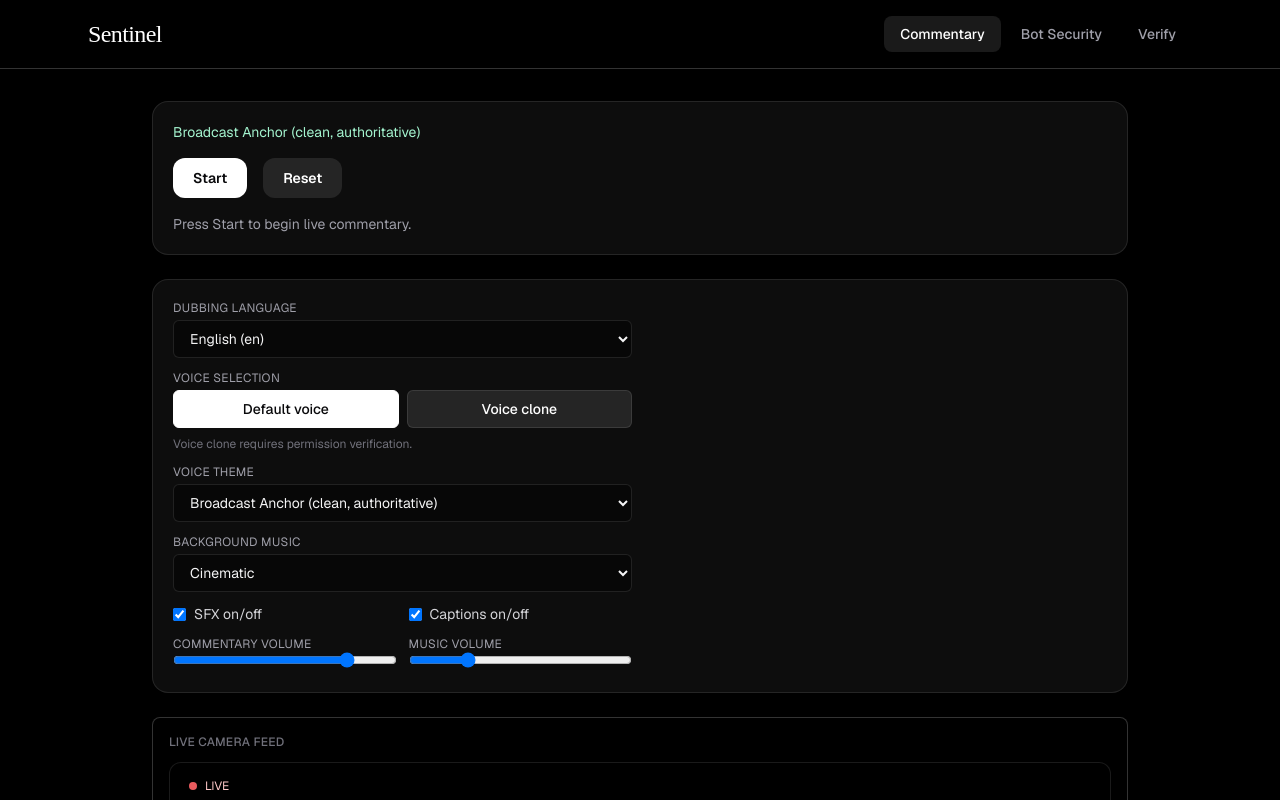
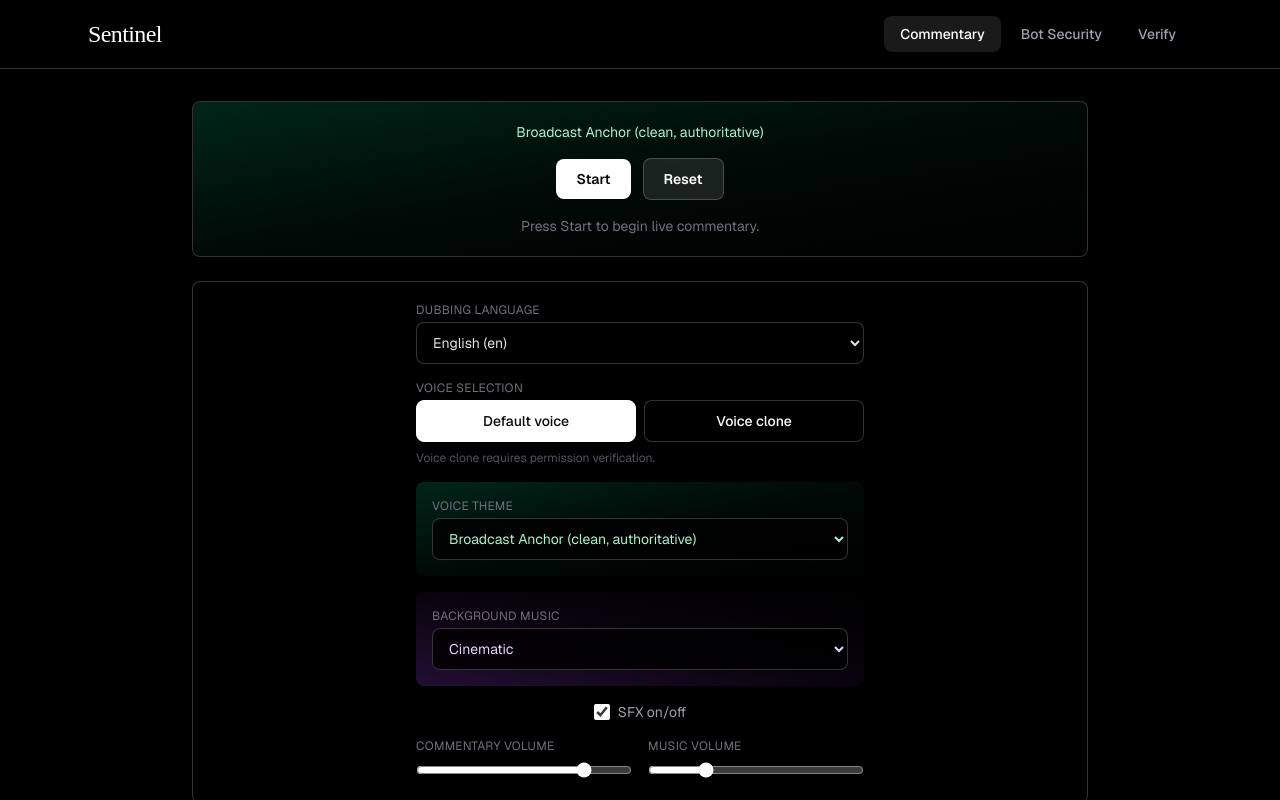
Before and after one commit to forkiron/utrahacks, a Next.js app in the folder frontend/: page /coach in a window 1280 px wide. Shown: the top 800 px of the page. Built offline with nearby package versions, Linux system fonts and the light colour scheme; a web font is replaced by a local one.

Commit message:
style: coach page vercelify

```diff
--- a/frontend/app/coach/LiveCoach.tsx
+++ b/frontend/app/coach/LiveCoach.tsx
@@ -25,6 +25,14 @@ type VoiceTheme = {
   rate: number;
   pitch: number;
   className: string;
+  gradient: string; // for bg gradient
+};
+
+type MusicTrack = {
+  id: string;
+  label: string;
+  gradient: string;
+  textClass: string;
 };
 
 const DEMO_LANGS = [
@@ -46,13 +54,15 @@ const VOICE_THEMES: VoiceTheme[] = [
     rate: 0.95,
     pitch: 0.9,
     className: "text-emerald-200",
+    gradient: "from-emerald-500/20 via-emerald-500/5 to-transparent",
   },
   {
     id: "play_by_play",
     label: "Play-by-Play (fast, precise)",
     rate: 1.18,
     pitch: 1.15,
-    className: "text-sky-200",
+    className: "text-violet-200",
+    gradient: "from-violet-500/20 via-violet-500/5 to-transparent",
   },
   {
     id: "excited_caster",
@@ -60,6 +70,7 @@ const VOICE_THEMES: VoiceTheme[] = [
     rate: 1.22,
     pitch: 1.25,
     className: "text-rose-200",
+    gradient: "from-rose-500/20 via-rose-500/5 to-transparent",
   },
   {
     id: "analyst_desk",
@@ -67,6 +78,7 @@ const VOICE_THEMES: VoiceTheme[] = [
     rate: 0.92,
     pitch: 0.85,
     className: "text-amber-200",
+    gradient: "from-amber-500/20 via-amber-500/5 to-transparent",
   },
   {
     id: "sideline_reporter",
@@ -74,15 +86,16 @@ const VOICE_THEMES: VoiceTheme[] = [
     rate: 1.02,
     pitch: 1.0,
     className: "text-lime-200",
+    gradient: "from-lime-500/20 via-lime-500/5 to-transparent",
   },
 ];
 
-const MUSIC_TRACKS = [
-  { id: "none", label: "None" },
-  { id: "cinematic", label: "Cinematic" },
-  { id: "upbeat", label: "Upbeat" },
-  { id: "tension", label: "Tension" },
-  { id: "victory", label: "Victory" },
+const MUSIC_TRACKS: MusicTrack[] = [
+  { id: "none", label: "None", gradient: "from-zinc-500/10 via-transparent to-transparent", textClass: "text-zinc-400" },
+  { id: "cinematic", label: "Cinematic", gradient: "from-purple-500/20 via-purple-500/5 to-transparent", textClass: "text-purple-200" },
+  { id: "upbeat", label: "Upbeat", gradient: "from-green-500/20 via-green-500/5 to-transparent", textClass: "text-green-200" },
+  { id: "tension", label: "Tension", gradient: "from-red-500/20 via-red-500/5 to-transparent", textClass: "text-red-200" },
+  { id: "victory", label: "Victory", gradient: "from-amber-500/20 via-amber-500/5 to-transparent", textClass: "text-amber-200" },
 ];
 
 const demoTimeline: TimelineEvent[] = [
@@ -374,7 +387,6 @@ export default function LiveCoach() {
   const [sfxEnabled, setSfxEnabled] = useState(true);
   const [commentaryVolume, setCommentaryVolume] = useState(0.8);
   const [musicVolume, setMusicVolume] = useState(0.25);
-  const [captionsOn, setCaptionsOn] = useState(true);
   const [latestCaption, setLatestCaption] = useState("");
   const [status, setStatus] = useState("Press Start to begin live commentary.");
   const [availableVoices, setAvailableVoices] = useState<SpeechSynthesisVoice[]>([]);
@@ -386,6 +398,11 @@ export default function LiveCoach() {
   const selectedTheme = useMemo(
     () => VOICE_THEMES.find((theme) => theme.id === voiceTheme) || VOICE_THEMES[0],
     [voiceTheme]
+  );
+
+  const selectedMusicTrack = useMemo(
+    () => MUSIC_TRACKS.find((t) => t.id === musicTrack) || MUSIC_TRACKS[0],
+    [musicTrack]
   );
 
   const sfxMap = useMemo<Record<SfxId, string>>(() => {
@@ -594,19 +611,20 @@ export default function LiveCoach() {
   }, [videoUrl]);
 
   return (
-    <div className="space-y-6 font-sans">
-      <div className="rounded-2xl border border-white/10 bg-white/5 backdrop-blur p-5">
-          <div className="flex flex-col gap-4">
-            <div className="flex flex-wrap items-center gap-3">
+    <div className="space-y-6 font-sans max-w-4xl mx-auto">
+      <div className="relative rounded-lg border border-white/20 bg-black/60 backdrop-blur-sm shadow-sm p-5 overflow-hidden">
+        <div
+          className={`absolute inset-0 bg-gradient-to-br ${selectedTheme.gradient} pointer-events-none`}
+        />
+        <div className="relative z-10 flex flex-col items-center text-center gap-4">
           <span className={`text-sm ${selectedTheme.className}`}>
             {selectedTheme.label}
           </span>
-            </div>
-          <div className="flex flex-wrap items-center gap-4">
+          <div className="flex flex-wrap items-center justify-center gap-3">
             <button
               type="button"
               onClick={startDemo}
-              className="rounded-xl bg-white px-5 py-2.5 text-sm font-semibold text-zinc-950 hover:bg-zinc-100 disabled:opacity-50 transition-colors"
+              className="rounded-lg bg-white px-5 py-2.5 text-sm font-semibold text-zinc-950 hover:bg-zinc-200 disabled:opacity-50 transition-colors"
             >
               Start
             </button>
@@ -614,7 +632,7 @@ export default function LiveCoach() {
               <button
                 type="button"
                 onClick={stopDemo}
-                className="rounded-xl bg-white/10 px-5 py-2.5 text-sm font-semibold text-white hover:bg-white/20 transition-colors"
+                className="rounded-lg bg-white/10 border border-white/20 px-5 py-2.5 text-sm font-semibold text-white hover:bg-white/20 transition-colors"
               >
                 Pause
               </button>
@@ -623,7 +641,7 @@ export default function LiveCoach() {
               <button
                 type="button"
                 onClick={resumeDemo}
-                className="rounded-xl bg-white/10 px-5 py-2.5 text-sm font-semibold text-white hover:bg-white/20 transition-colors"
+                className="rounded-lg bg-white/10 border border-white/20 px-5 py-2.5 text-sm font-semibold text-white hover:bg-white/20 transition-colors"
               >
                 Resume
               </button>
@@ -631,24 +649,23 @@ export default function LiveCoach() {
             <button
               type="button"
               onClick={resetDemo}
-              className="rounded-xl bg-white/10 px-5 py-2.5 text-sm font-semibold text-white hover:bg-white/20 transition-colors"
+              className="rounded-lg bg-white/10 border border-white/20 px-5 py-2.5 text-sm font-semibold text-white hover:bg-white/20 transition-colors"
             >
               Reset
             </button>
           </div>
-          <div className="text-sm text-zinc-400">{status}</div>
+          <div className="text-sm text-zinc-500">{status}</div>
         </div>
       </div>
 
-      <div className="rounded-2xl border border-white/10 bg-white/5 backdrop-blur p-5">
-        <div className="grid gap-4 md:grid-cols-2">
-          <div className="grid gap-3">
+      <div className="rounded-lg border border-white/20 bg-black/60 backdrop-blur-sm shadow-sm p-5">
+        <div className="max-w-md mx-auto space-y-4">
           <div>
-              <label className="text-xs text-zinc-400 uppercase tracking-wide block mb-1">
+            <label className="text-xs text-zinc-500 uppercase tracking-wide block mb-1">
               Dubbing language
             </label>
             <select
-                className="w-full bg-black/40 border border-white/10 rounded-md px-3 py-2 text-sm"
+              className="w-full bg-black border border-white/20 rounded-lg px-3 py-2.5 text-sm text-zinc-200"
               value={dubbingLang}
               onChange={(event) => setDubbingLang(event.target.value)}
             >
@@ -660,17 +677,17 @@ export default function LiveCoach() {
             </select>
           </div>
           <div>
-              <label className="text-xs text-zinc-400 uppercase tracking-wide block mb-1">
+            <label className="text-xs text-zinc-500 uppercase tracking-wide block mb-1">
               Voice selection
             </label>
             <div className="flex gap-2">
               <button
                 type="button"
                 onClick={() => handleVoiceModeChange("default")}
-                  className={`flex-1 rounded-md px-3 py-2 text-sm font-medium border transition-colors ${
+                className={`flex-1 rounded-lg px-3 py-2.5 text-sm font-medium border transition-colors ${
                   voiceMode === "default"
                     ? "bg-white text-zinc-950 border-white"
-                      : "bg-white/10 text-white border-white/10 hover:bg-white/20"
+                    : "bg-black text-white border-white/20 hover:bg-white/10"
                 }`}
               >
                 Default voice
@@ -678,25 +695,29 @@ export default function LiveCoach() {
               <button
                 type="button"
                 onClick={() => handleVoiceModeChange("clone")}
-                  className={`flex-1 rounded-md px-3 py-2 text-sm font-medium border transition-colors ${
+                className={`flex-1 rounded-lg px-3 py-2.5 text-sm font-medium border transition-colors ${
                   voiceMode === "clone"
                     ? "bg-white text-zinc-950 border-white"
-                      : "bg-white/10 text-white border-white/10 hover:bg-white/20"
+                    : "bg-black text-white border-white/20 hover:bg-white/10"
                 }`}
               >
                 Voice clone
               </button>
             </div>
-              <p className="text-xs text-zinc-500 mt-2">
+            <p className="text-xs text-zinc-600 mt-2">
               Voice clone requires permission verification.
             </p>
           </div>
-            <div>
-              <label className="text-xs text-zinc-400 uppercase tracking-wide block mb-1">
+          <div className="relative rounded-lg overflow-hidden">
+            <div
+              className={`absolute inset-0 bg-gradient-to-br ${selectedTheme.gradient} pointer-events-none`}
+            />
+            <div className="relative z-10 p-4">
+              <label className="text-xs text-zinc-500 uppercase tracking-wide block mb-1">
                 Voice theme
               </label>
               <select
-                className="w-full bg-black/40 border border-white/10 rounded-md px-3 py-2 text-sm"
+                className={`w-full bg-black/80 border border-white/20 rounded-lg px-3 py-2.5 text-sm ${selectedTheme.className}`}
                 value={voiceTheme}
                 onChange={(event) => setVoiceTheme(event.target.value)}
               >
@@ -707,12 +728,17 @@ export default function LiveCoach() {
                 ))}
               </select>
             </div>
-            <div>
-              <label className="text-xs text-zinc-400 uppercase tracking-wide block mb-1">
+          </div>
+          <div className="relative rounded-lg overflow-hidden">
+            <div
+              className={`absolute inset-0 bg-gradient-to-tr ${selectedMusicTrack.gradient} pointer-events-none`}
+            />
+            <div className="relative z-10 p-4">
+              <label className="text-xs text-zinc-500 uppercase tracking-wide block mb-1">
                 Background music
               </label>
               <select
-                className="w-full bg-black/40 border border-white/10 rounded-md px-3 py-2 text-sm"
+                className={`w-full bg-black/80 border border-white/20 rounded-lg px-3 py-2.5 text-sm ${selectedMusicTrack.textClass}`}
                 value={musicTrack}
                 onChange={(event) => setMusicTrack(event.target.value)}
               >
@@ -723,26 +749,20 @@ export default function LiveCoach() {
                 ))}
               </select>
             </div>
-            <div className="grid grid-cols-2 gap-3">
-              <label className="flex items-center gap-2 text-sm text-zinc-300">
+          </div>
+          <div className="flex items-center justify-center">
+            <label className="flex items-center gap-2 text-sm text-zinc-400">
               <input
                 type="checkbox"
                 checked={sfxEnabled}
                 onChange={(event) => setSfxEnabled(event.target.checked)}
+                className="w-4 h-4 rounded border-white/20 bg-black accent-white"
               />
               SFX on/off
             </label>
-              <label className="flex items-center gap-2 text-sm text-zinc-300">
-                <input
-                  type="checkbox"
-                  checked={captionsOn}
-                  onChange={(event) => setCaptionsOn(event.target.checked)}
-                />
-                Captions on/off
-              </label>
           </div>
-            <div className="grid grid-cols-2 gap-3">
-              <label className="text-xs text-zinc-400 uppercase tracking-wide">
+          <div className="grid grid-cols-2 gap-4">
+            <label className="text-xs text-zinc-500 uppercase tracking-wide">
               Commentary volume
               <input
                 type="range"
@@ -751,10 +771,10 @@ export default function LiveCoach() {
                 step="0.05"
                 value={commentaryVolume}
                 onChange={(event) => setCommentaryVolume(Number(event.target.value))}
-                  className="w-full"
+                className="w-full mt-2 accent-white"
               />
             </label>
-              <label className="text-xs text-zinc-400 uppercase tracking-wide">
+            <label className="text-xs text-zinc-500 uppercase tracking-wide">
               Music volume
               <input
                 type="range"
@@ -763,16 +783,15 @@ export default function LiveCoach() {
                 step="0.05"
                 value={musicVolume}
                 onChange={(event) => setMusicVolume(Number(event.target.value))}
-                  className="w-full"
+                className="w-full mt-2 accent-white"
               />
             </label>
           </div>
         </div>
       </div>
-      </div>
 
       <div className="grid gap-6 lg:grid-cols-[2fr,1fr]">
-        <div className="rounded-lg border border-white/20 bg-black shadow-sm p-4">
+        <div className="rounded-lg border border-white/20 bg-black/60 backdrop-blur-sm shadow-sm p-4">
           <h2 className="mb-3 text-xs font-medium uppercase tracking-wide text-zinc-500">
             Live camera feed
           </h2>
@@ -782,7 +801,7 @@ export default function LiveCoach() {
               autoPlay={false}
               muted
               playsInline
-              className="w-full rounded-xl border border-white/10 bg-black aspect-video object-cover"
+              className="w-full rounded-lg border border-white/20 bg-black aspect-video object-cover"
               src={videoUrl || undefined}
               onTimeUpdate={handleTimeUpdate}
               onEnded={handleVideoEnded}
@@ -790,46 +809,46 @@ export default function LiveCoach() {
               controlsList="nodownload noplaybackrate"
               disablePictureInPicture
             />
-            {captionsOn && latestCaption && (
-              <div className="absolute bottom-3 left-3 right-3 bg-black/60 text-white text-sm px-3 py-2 rounded-md">
+            {latestCaption && (
+              <div className="absolute bottom-3 left-3 right-3 bg-black/80 border border-white/10 text-white text-sm px-3 py-2 rounded-lg">
                 {latestCaption}
               </div>
             )}
-            <div className="absolute top-3 left-3 inline-flex items-center gap-2 bg-black/70 text-xs text-red-200 px-2 py-1 rounded-full">
+            <div className="absolute top-3 left-3 inline-flex items-center gap-2 bg-black/80 border border-white/10 text-xs text-red-300 px-2.5 py-1 rounded-lg">
               <span className="h-2 w-2 rounded-full bg-red-400 animate-pulse" />
               LIVE
             </div>
           </div>
         </div>
 
-        <div className="rounded-2xl border border-white/10 bg-white/5 backdrop-blur p-4">
+        <div className="rounded-lg border border-white/20 bg-black/60 backdrop-blur-sm shadow-sm p-4">
           <div className="flex items-center justify-between">
             <h2 className="text-xs font-medium uppercase tracking-wide text-zinc-500">
               Commentary Log
             </h2>
-            <span className={`text-xs ${selectedTheme.className}`}>
+            <span className="text-xs text-zinc-400">
               {selectedTheme.label}
             </span>
           </div>
           <div
             ref={logRef}
-            className="mt-4 max-h-[420px] space-y-3 overflow-y-auto rounded-lg border border-white/10 bg-black/40 px-4 py-3"
+            className="mt-4 max-h-[420px] space-y-3 overflow-y-auto rounded-lg border border-white/20 bg-black px-4 py-3"
           >
             {log.length === 0 && (
-              <p className="text-sm text-zinc-500">
+              <p className="text-sm text-zinc-600">
                 Commentary appears here as the demo plays.
               </p>
             )}
             {log.map((entry, index) => (
               <div
                 key={`${entry.event.id}-${index}`}
-                className="rounded-xl border border-white/5 bg-black/30 p-3"
+                className="rounded-lg border border-white/10 bg-white/5 p-3"
               >
                 <div className="flex items-center justify-between text-xs text-zinc-500">
                   <span>{formatTime(entry.time)}</span>
                   <span className="uppercase tracking-wide">{entry.event.label}</span>
                 </div>
-                <p className="mt-2 text-sm text-zinc-200">{entry.text}</p>
+                <p className="mt-2 text-sm text-zinc-300">{entry.text}</p>
               </div>
             ))}
           </div>
@@ -838,17 +857,17 @@ export default function LiveCoach() {
 
       <audio ref={musicRef} />
       {showEthicsModal && (
-        <div className="fixed inset-0 z-50 flex items-center justify-center bg-black/70 px-4">
-          <div className="w-full max-w-md rounded-2xl border border-white/10 bg-[#111] p-6 space-y-4">
+        <div className="fixed inset-0 z-50 flex items-center justify-center bg-black/80 backdrop-blur-sm px-4">
+          <div className="w-full max-w-md rounded-lg border border-white/20 bg-black p-6 space-y-4 shadow-2xl">
             <h3 className="text-lg font-semibold text-white">Voice Clone Ethics</h3>
-            <p className="text-sm text-zinc-400">
+            <p className="text-sm text-zinc-500">
               Confirm you have explicit permission to use this voice in this
               recording and any generated commentary.
             </p>
-            <label className="flex items-start gap-3 text-sm text-zinc-200">
+            <label className="flex items-start gap-3 text-sm text-zinc-300">
               <input
                 type="checkbox"
-                className="mt-1"
+                className="mt-1 w-4 h-4 rounded border-white/20 bg-black accent-white"
                 checked={ethicsConfirmed}
                 onChange={(event) => setEthicsConfirmed(event.target.checked)}
               />
@@ -863,7 +882,7 @@ export default function LiveCoach() {
                     setVoiceMode("default");
                   }
                 }}
-                className="px-4 py-2 text-sm rounded-md bg-white/10 text-white hover:bg-white/20"
+                className="px-4 py-2.5 text-sm rounded-lg border border-white/20 bg-black text-white hover:bg-white/10 transition-colors"
               >
                 Cancel
               </button>
@@ -874,10 +893,10 @@ export default function LiveCoach() {
                     setShowEthicsModal(false);
                   }
                 }}
-                className={`px-4 py-2 text-sm rounded-md font-medium ${
+                className={`px-4 py-2.5 text-sm rounded-lg font-medium transition-colors ${
                   ethicsConfirmed
-                    ? "bg-white text-zinc-950 hover:bg-zinc-100"
-                    : "bg-white/10 text-zinc-500 cursor-not-allowed"
+                    ? "bg-white text-zinc-950 hover:bg-zinc-200"
+                    : "bg-white/10 text-zinc-600 cursor-not-allowed border border-white/10"
                 }`}
                 disabled={!ethicsConfirmed}
               >
--- a/frontend/app/page.tsx
+++ b/frontend/app/page.tsx
@@ -1,8 +1,14 @@
+"use client";
+
 import Link from "next/link";
 import LandingFeatureVerify from "./components/landing/LandingFeatureVerify";
 import LandingFeatureResult from "./components/landing/LandingFeatureResult";
 import LandingFeatureDetail from "./components/landing/LandingFeatureDetail";
 import LandingFeatureCommentary from "./components/landing/LandingFeatureCommentary";
+
+function scrollToDemo() {
+  document.getElementById("demo")?.scrollIntoView({ behavior: "smooth" });
+}
 
 export default function Home() {
   return (
@@ -35,9 +41,10 @@ export default function Home() {
         </div>
       </header>
 
-      {/* Hero - judging & analysis for robotics */}
-      <main className="relative z-10 pt-32 pb-12 px-6">
-        <div className="max-w-4xl mx-auto text-center">
+      {/* Hero - full viewport, only hero visible (no peaking) */}
+      <main className="relative z-10 flex flex-col">
+        <section className="min-h-screen flex flex-col items-center justify-start px-6 pt-24 pb-16">
+          <div className="max-w-4xl mx-auto text-center w-full">
             <h1 className="font-serif text-5xl md:text-7xl font-medium italic text-white tracking-tight leading-[1.1] drop-shadow-sm">
               AI-powered judging and analysis for robotics
             </h1>
@@ -65,19 +72,32 @@ export default function Home() {
               </svg>
             </Link>
           </div>
+          <button
+            type="button"
+            onClick={scrollToDemo}
+            className="shrink-0 mt-auto pt-8 text-white/70 hover:text-white transition-colors focus:outline-none focus-visible:ring-2 focus-visible:ring-white/50 rounded-full p-2"
+            aria-label="Scroll to demo"
+          >
+            <svg
+              className="w-6 h-6 animate-bounce"
+              fill="none"
+              stroke="currentColor"
+              viewBox="0 0 24 24"
+              strokeWidth={2}
+              strokeLinecap="round"
+              strokeLinejoin="round"
+            >
+              <path d="M19 14l-7 7m0 0l-7-7m7 7V3" />
+            </svg>
+          </button>
+        </section>
 
-        {/* Features: irregular grid replicas of Verify, Result, Detail, Commentary */}
+        {/* Features grid — no heading/subtext */}
         <section
           id="demo"
-          className="relative pt-32 pb-24 px-6"
+          className="relative pt-24 pb-24 px-6"
         >
           <div className="w-full max-w-6xl mx-auto">
-            <h2 className="text-2xl font-bold text-white text-center mb-2">
-              Sentinel in action
-            </h2>
-            <p className="text-zinc-400 text-sm text-center mb-12 max-w-xl mx-auto">
-              Verify bots, inspect results, view components, and follow live commentary.
-            </p>
             <div className="grid grid-cols-1 md:grid-cols-12 gap-6 min-h-[680px]">
               {/* Verify — wider (7 cols) */}
               <div className="md:col-span-7 min-h-[360px] md:min-h-0 flex flex-col">
```
Lines whose indentation alone changed are shown as unchanged.
